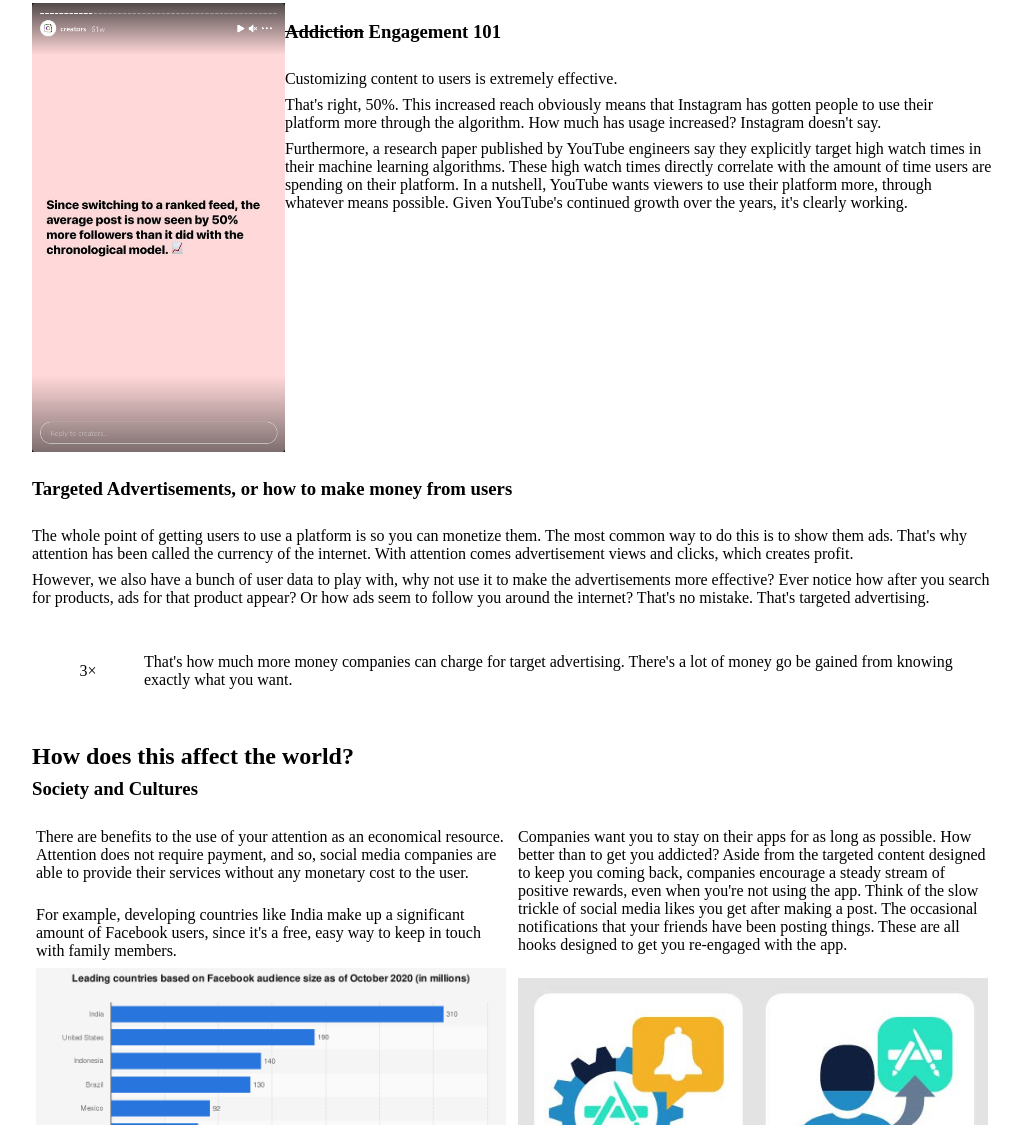
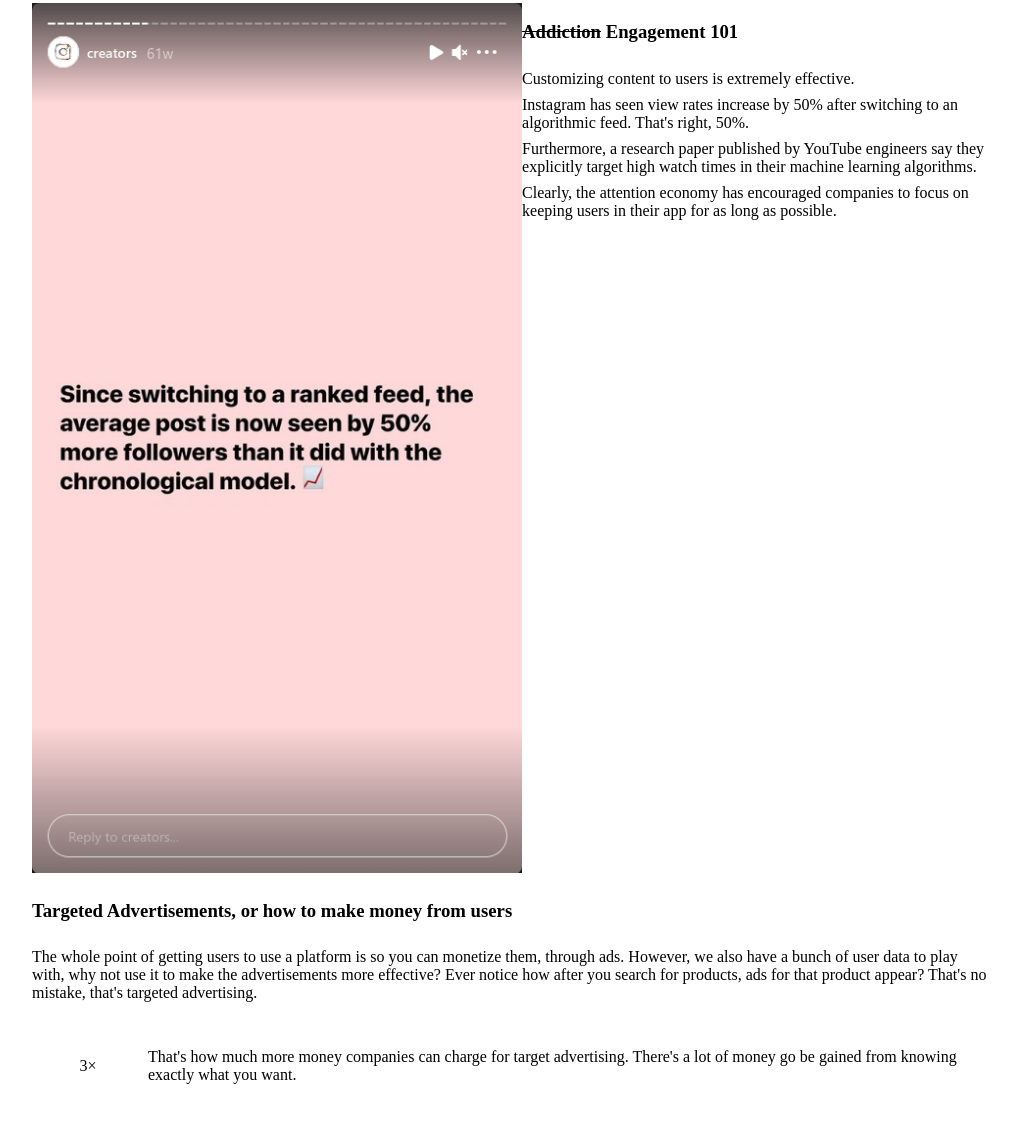
Before and after one commit to err53/attention-economy, a Gatsby site: page / in a window 1280 px wide. Shown: the part 1779-2904 px from the top of the page, without its empty margins (128-1150 px from the left). Built offline with nearby package versions, Linux system fonts and the light colour scheme; Gatsby itself is replaced by a stand-in of ours.

Commit message:
fix: condense content

```diff
--- a/src/pages/index.js
+++ b/src/pages/index.js
@@ -228,18 +228,17 @@ const IndexPage = () => {
 
           <Text>Customizing content to users is extremely effective.</Text>
           <Text>
-            That's right, 50%. This increased reach obviously means that
-            Instagram has gotten people to use their platform more through the
-            algorithm. How much has usage increased? Instagram doesn't say.
+            Instagram has seen view rates increase by 50% after switching to an
+            algorithmic feed. That's right, 50%.
           </Text>
           <Text>
             Furthermore, a research paper published by YouTube engineers say
             they explicitly target high watch times in their machine learning
-            algorithms. These high watch times directly correlate with the
-            amount of time users are spending on their platform. In a nutshell,
-            YouTube wants viewers to use their platform more, through whatever
-            means possible. Given YouTube's continued growth over the years,
-            it's clearly working.
+            algorithms.
+          </Text>
+          <Text>
+            Clearly, the attention economy has encouraged companies to focus on
+            keeping users in their app for as long as possible.
           </Text>
         </Stack>
       </Stack>
@@ -250,23 +249,12 @@ const IndexPage = () => {
         </Heading>
         <Text>
           The whole point of getting users to use a platform is so you can
-          monetize them. The most common way to do this is to show them ads.
-          That's why attention has been called the currency of the internet.
-          With attention comes advertisement views and clicks, which creates
-          profit.
+          monetize them, through ads. However, we also have a bunch of user data
+          to play with, why not use it to make the advertisements more
+          effective? Ever notice how after you search for products, ads for that
+          product appear? That's no mistake, that's targeted advertising.
         </Text>
-        <Text>
-          However, we also have a bunch of user data to play with, why not use
-          it to make the advertisements more effective? Ever notice how after
-          you search for products, ads for that product appear? Or how ads seem
-          to follow you around the internet? That's no mistake. That's targeted
-          advertising.
-        </Text>
-        <Stack
-          spacing="4"
-          direction={{ base: "column", sm: "row" }}
-          alignItems="center"
-        >
+        <Stack spacing="4" direction="row" alignItems="center">
           <Flex
             flex="0 0 auto"
             boxSize="7rem"
@@ -336,14 +324,10 @@ const IndexPage = () => {
           bgColor="red.50"
         >
           <Text>
-            Companies want you to stay on their apps for as long as possible.
-            How better than to get you addicted? Aside from the targeted content
-            designed to keep you coming back, companies encourage a steady
-            stream of positive rewards, even when you're not using the app.
-            Think of the slow trickle of social media likes you get after making
-            a post. The occasional notifications that your friends have been
-            posting things. These are all hooks designed to get you re-engaged
-            with the app.
+            Aside from the targeted content designed to keep you coming back,
+            companies encourage a steady stream of positive rewards, even when
+            you're not using the app. Like and comment notifications are all
+            hooks designed to get you re-engaged with the app.
           </Text>
           <Box flex="0 1 auto" w="100%">
             <a href={data.pushNotifications.childImageSharp.original.src}>
@@ -365,9 +349,8 @@ const IndexPage = () => {
             The cost of sending emails has dropped dramatically since the early
             days of the internet, a fact which marketers have taken advantage
             of. Today, around 300 billion emails are sent, a good number of
-            which are marketing emails. This leads to overcrowded inboxes and
-            makes email a less appealing communication tool for the general
-            public.
+            which are marketing emails. This leads to overcrowded inboxes and a
+            worse experience for consumers.
           </Text>
           <Box flex="0 1 auto" w="100%">
             <a href={data.emailsSentWorldwide.childImageSharp.original.src}>
@@ -419,7 +402,7 @@ const IndexPage = () => {
       </SimpleGrid>
       {/* TODO: Add some images here or smth idk */}
 
-      <Heading as="h3">How does this affect the economy?</Heading>
+      <Heading as="h3">Economy</Heading>
       <Text>
         The attention economy won't replace the traditional economy anytime
         soon. However, it's impacts can be seen across not just the tech sector,
@@ -492,7 +475,7 @@ const IndexPage = () => {
       <Heading as="h2" size="2xl">
         Why should I care?
       </Heading>
-      <Text>We have a fundamental right to freedom.</Text>
+      <Text>We have a fundamental right to privacy.</Text>
 
       <Text borderWidth="1px" borderRadius="10px" p="4" shadow="md">
         <b>Article 12</b> <br />
@@ -508,23 +491,19 @@ const IndexPage = () => {
       </Text>
 
       <Text>
-        Everyone values their data differently. Some believe that the
-        convenience from giving up this data is worth it for the convenience.
-        Others may not want their data being collected. The problem is, we as
-        consumers don't have any say in the matter, aside from not using the
-        internet.
+        The problem is, we as consumers don't have any say in the matter, aside
+        from not using the internet.
       </Text>
 
       <Text>
         Companies need to be more transparent with the data they're collecting,
-        and should allow consumers to turn off personalization if they wish.
-        Policies like Europe's GDPR, or California's more stringent privacy laws
-        are a step in the right direction, and more countries should implement
-        similar consumer-first data protection laws.
+        and should allow consumers to turn off personalization and data
+        collection if they wish. Stronger legislation like the GDPR laws in
+        Europe would force companies to respect user privacy more.
       </Text>
 
       <Divider />
-      <Link href="bib.html">Link to bibliography</Link>
+      <Link href="bib.html" color="blue.500">Link to bibliography</Link>
     </Layout>
   )
 }
```
